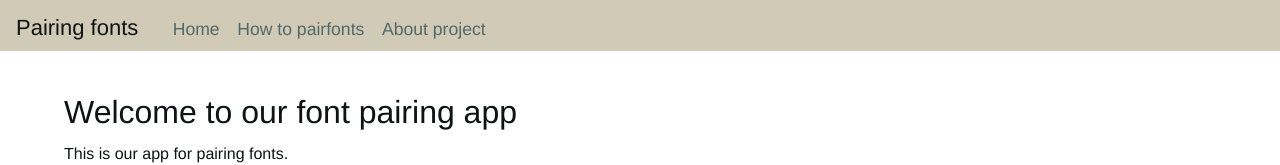
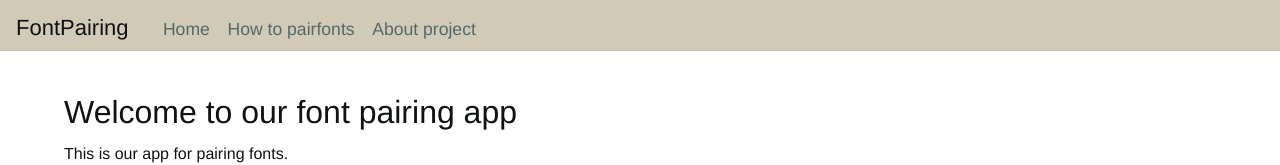
Before and after one commit to Raymondshen/499_Final, a React (Create React App) app in the folder alpha/: page / in a window 1280 px wide. Shown: the top 165 px of the page. Built offline with nearby package versions, Linux system fonts and the light colour scheme.

Commit message:
Reuploaded files

```diff
--- a/alpha/src/App.js
+++ b/alpha/src/App.js
@@ -18,7 +18,8 @@ import {
 import Nav from "./components/nav";
 
 //Here goes the pages that we're importing to the main app.
-//The pages are the contet that will be exchanged in the app.
+//The pages are the content that will be exchanged in the app.
+//Files can be located in /src/pages/{about, fontPairing, home, etc}.
 import HomePage from "./pages/home";
 import PairPage from "./pages/fontPairing";
 import AboutPage from "./pages/about";
@@ -26,7 +27,7 @@ import AboutPage from "./pages/about";
 function App() {
   return (
     <Router>
-      <Nav projectTitle="Pairing fonts">
+      <Nav projectTitle="FontPairing">
           <Link to="/">Home</Link>
           <Link to="/pairfonts">How to pairfonts</Link>
           <Link to="/about">About project</Link>
```
Also changed, not shown: 1 other file (tests, documents, lock files or other folders).
